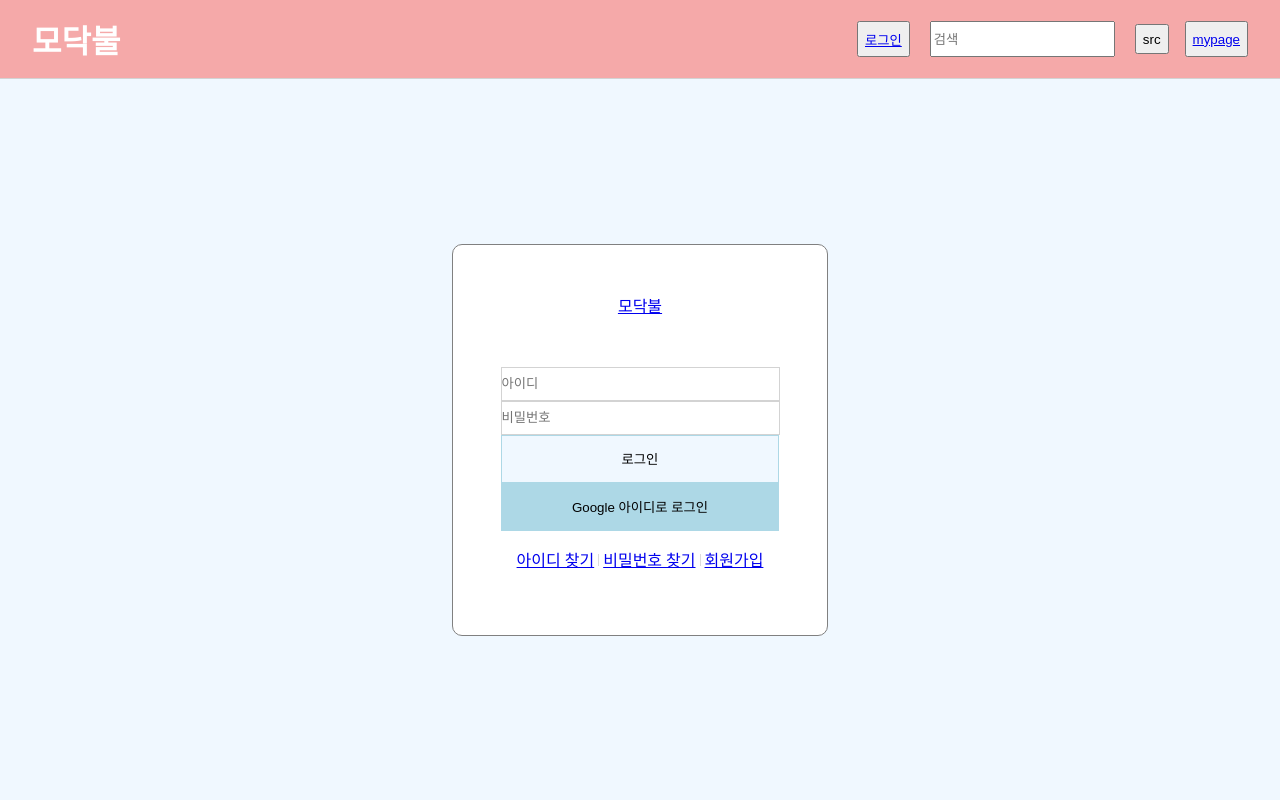
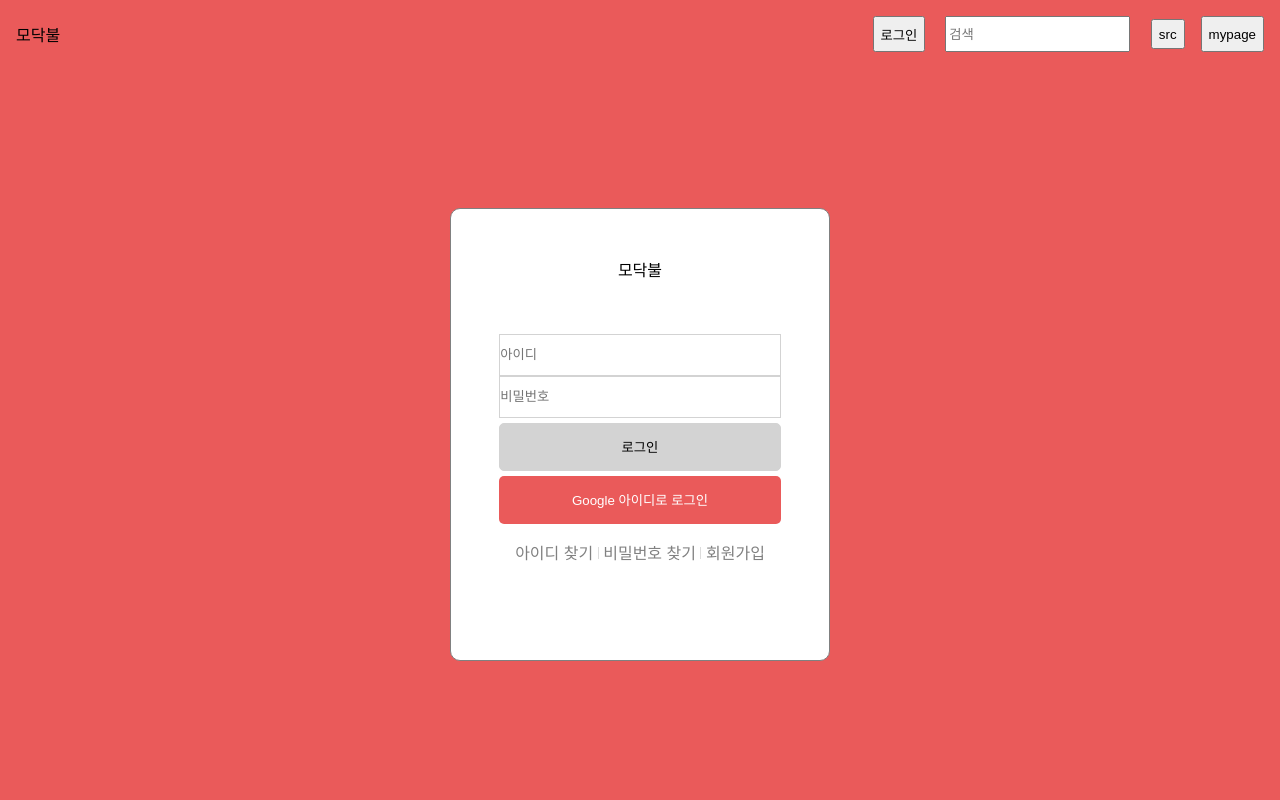
Before and after one commit to Modakbul-Project/Modakbul_Backend, a Flask app: page /login in a window 1280 px wide. Run offline with Flask 2, Linux system fonts and the light colour scheme; some libraries are stand-ins or nearby versions.

Commit message:
Add files via upload

```diff
--- a/static/css/base.css
+++ b/static/css/base.css
@@ -1,4 +1,30 @@
 @charset "utf-8";
+@import url('https://fonts.googleapis.com/css2?family=Noto+Sans+KR:wght@300;500;900&display=swap');
+
+     a:link, a:visited, a{
+        text-decoration:none;
+        color:black;
+     }
+
+
+  .scrollbar::-webkit-scrollbar {
+    width: 10px;
+    height: 10px;
+  }
+  .scrollbar::-webkit-scrollbar-track {
+    border-radius: 10px;
+    background: rgba(255,255,255,0.5);
+  }
+  .scrollbar::-webkit-scrollbar-thumb{
+    border-radius: 10px;
+    background: rgba(150,150,150,0.5)
+  }
+  .scrollbar::-webkit-scrollbar-thumb:hover{
+  	background: rgba(150,150,150,0.9);
+  }
+  .scrollbar::-webkit-scrollbar-thumb:active{
+  	background: rgba(150,150,150,0.9)
+  }
 
 h1, h2, h3, h4, h5, h6{
     margin: 0;
@@ -6,6 +32,8 @@
 }
 
 html, body, .main{
+        font-family: 'Noto Sans KR', sans-serif;
+        font-weight: 300;
         margin: 0;
         border: 0;
         width : 100%;
@@ -20,22 +48,27 @@
 
     header{
         top:0px;
-        padding: 1rem 2rem;
+        padding: 1rem;
         z-index:10;
         display:flex;
         position: relative;
         justify-content: space-between;
         align-items: center;
-        background-color: #F5A9A9;
-        border-bottom: 1px solid lightgray;
+        background-color: #ea5a5a;
+
     }
 
-    header .logo{
-        font-weight:bold;
-        color:white;
-        font-size:2rem;
-        text-decoration: none;
+    .logo{
+        width:150px;
+        height:auto;
+        overflow:hidden;
     }
+    .logo > img{
+        width:100%;
+        height:100%;
+
+    }
+
     .navbar{
         display: flex;
         position: relative;
@@ -50,3 +83,21 @@
         overflow: hidden;
         display:flex;
     }
+
+    .fa-user:link, .fa-user:visited, .fa-user{
+    text-decoration: none;
+    color:#ea5a5a;
+
+    }
+
+    .fa-user{
+    display:flex;
+    justify-content:center;
+    align-items:center;
+        font-size : 1rem;
+        background-color:#fff;
+        border-radius:50%;
+        width:30px;
+        height:30px;
+        margin-right:10px;
+    }
--- a/static/css/login.css
+++ b/static/css/login.css
@@ -1,7 +1,7 @@
 @charset "utf-8";
 
  .contents{
-        background-color:aliceblue;
+        background-color:#ea5a5a;
         display:flex;
         align-items:center;
         justify-content: center;
@@ -9,8 +9,8 @@
     }
 
     .loginBox{
-
         padding:3rem;
+        padding-bottom:5rem;
         border: 1px solid gray;
         border-radius: 10px;
         background-color: white;
@@ -19,7 +19,7 @@
 
     .loginBox .logo{
         display: inline-block;
-        margin-bottom: 50px;
+        margin-bottom: 3rem;
     }
 
     .loginBox .formWrap{
@@ -31,21 +31,24 @@
         margin:0;
         padding: 0;
         border:1px solid lightgray;
-        height:2rem;
+        height:2.5rem;
         display: block;
         width: 99.4%;
     }
 
     .loginBox form input:last-child, .loginBox .oauth{
         margin: 0;
-        border: 1px solid lightblue;
-        background-color: aliceblue;
+        background-color: lightgray;
         width:100%;
         height:3rem;
+        border-radius:5px;
+        margin-top:5px;
     }
 
     .loginBox .oauth{
-        background-color: lightblue;
+        color:#fff;
+        border:0;
+        background-color: #ea5a5a;
     }
 
     .loginOptions ul{
@@ -57,6 +60,7 @@
         margin: 0;
         padding-left: 0;
         display: inline-block;
+
     }
 
     .loginOptions li:nth-child(n+2)::before{
@@ -66,3 +70,8 @@
         height:12px;
         background-color: gainsboro;
     }
+
+    .loginOptions li a{
+        text-decoration:none;
+        color:gray;
+    }
--- a/static/css/meetpage.css
+++ b/static/css/meetpage.css
@@ -1,3 +1,4 @@
+
     .contents{
         align-items: center;
         text-align: center;
```
Also changed, not shown: static/css/main.css (+49 -9 lines), static/css/meetadmin.css (+38 -0 lines), static/logo.png (added), static/logo_red.png (added).
